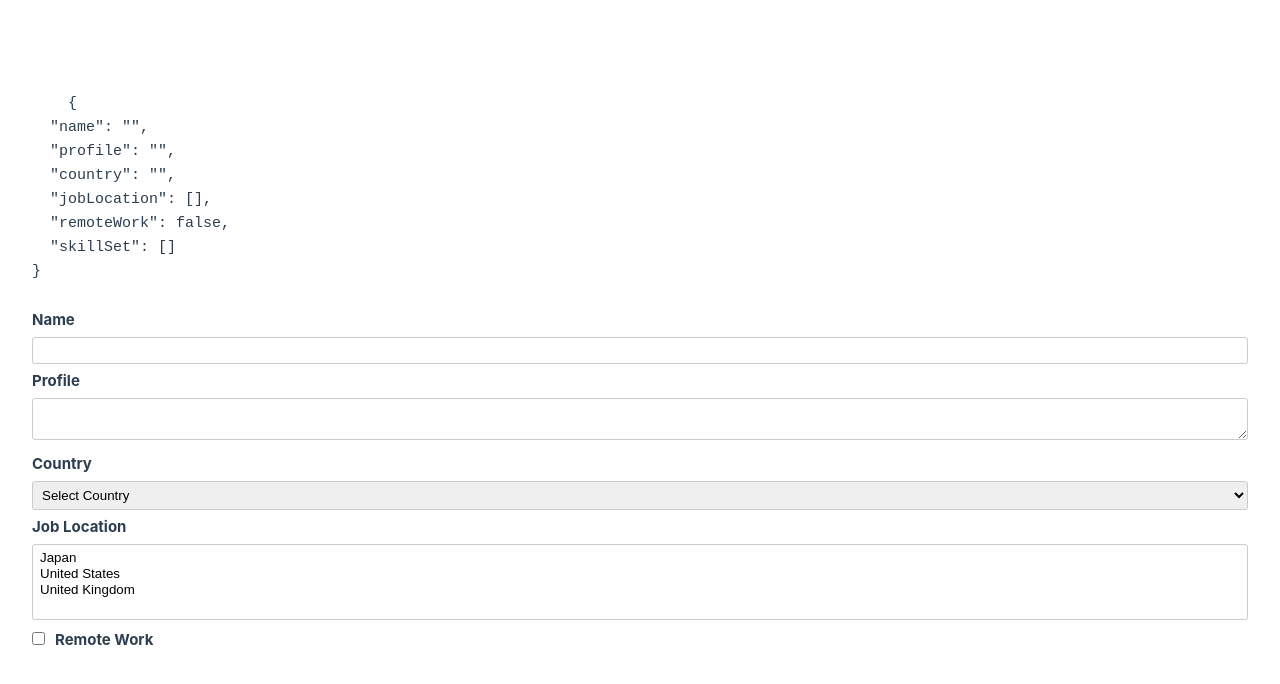
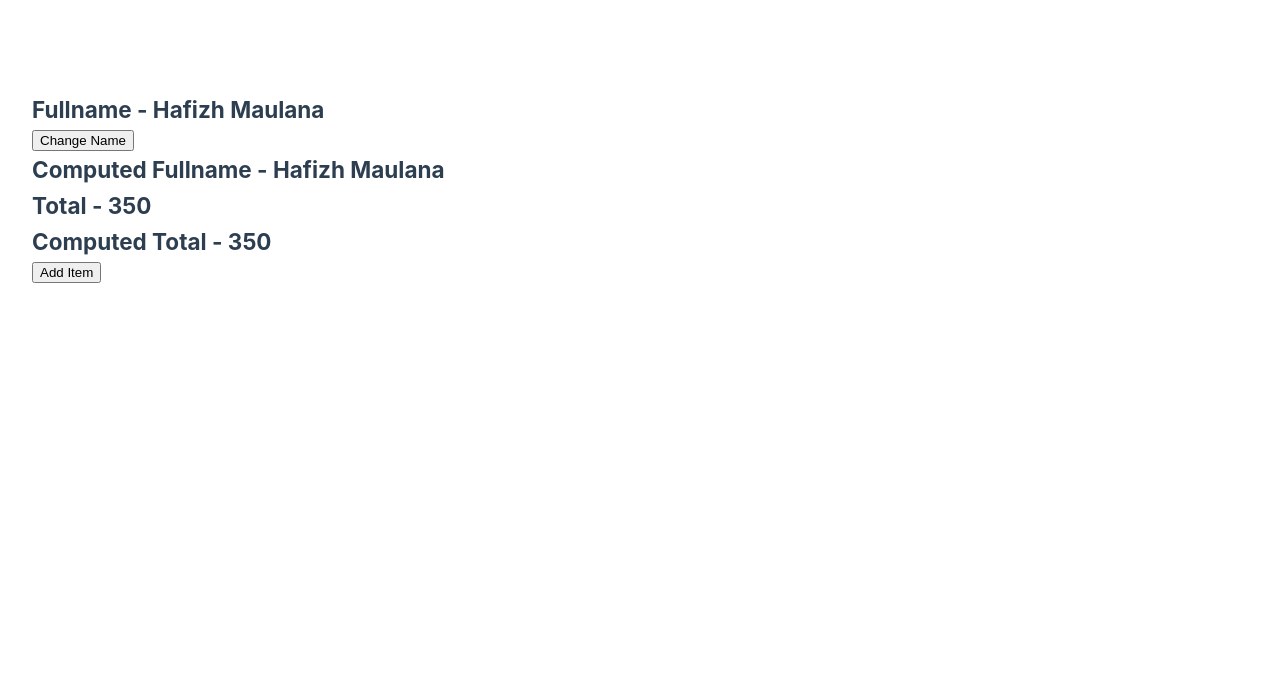
Before and after one commit to fizipan/vue-basic, a Vue app: page / in a window 1280 px wide. Shown: the top 684 px of the page. Built offline with nearby package versions, Linux system fonts and the light colour scheme.

Commit message:
computed-properties

```diff
--- a/src/App.vue
+++ b/src/App.vue
@@ -1,45 +1,10 @@
 <template>
-  <div>
-    <pre>
-    {{ JSON.stringify(formInput, null, 2) }}
-  </pre
-    >
-  </div>
-  <form>
-    <div>
-      <label for="name">Name</label>
-      <input id="name" v-model.trim="formInput.name" type="text" autocomplete="off" />
-    </div>
-
-    <div>
-      <label for="profile">Profile</label>
-      <textarea id="profile" v-model.trim="formInput.profile" autocomplete="off"></textarea>
-    </div>
-
-    <div>
-      <label for="country">Country</label>
-      <select name="country" id="country" v-model="formInput.country">
-        <option value="">Select Country</option>
-        <option>Japan</option>
-        <option>United States</option>
-        <option>United Kingdom</option>
-      </select>
-    </div>
-
-    <div>
-      <label for="jobLocation">Job Location</label>
-      <select name="jobLocation" id="jobLocation" multiple v-model="formInput.jobLocation">
-        <option>Japan</option>
-        <option>United States</option>
-        <option>United Kingdom</option>
-      </select>
-    </div>
-
-    <div>
-      <input type="checkbox" name="remoteWork" id="remoteWork" v-model="formInput.remoteWork" />
-      <label for="remoteWork">Remote Work</label>
-    </div>
-  </form>
+  <h2>Fullname - {{ firstName }} {{ lastName }}</h2>
+  <button @click="changeName">Change Name</button>
+  <h2>Computed Fullname - {{ fullName }}</h2>
+  <h2>Total - {{ items.reduce((total, item) => total + item.price, 0) }}</h2>
+  <h2>Computed Total - {{ total }}</h2>
+  <button @click="items.push({ id: 4, name: 'New Item', price: 10 })">Add Item</button>
 </template>
 
 <script>
@@ -47,45 +12,36 @@ export default {
   name: "App",
   data() {
     return {
-      formInput: {
-        name: "",
-        profile: "",
-        country: "",
-        jobLocation: [],
-        remoteWork: false,
-        skillSet: [],
-      },
+      firstName: "Hafizh",
+      lastName: "Maulana",
+      items: [
+        { id: 1, title: "TV", price: 100 },
+        { id: 2, title: "Laptop", price: 200 },
+        { id: 3, title: "Kulkas", price: 50 },
+      ],
     }
   },
-  methods: {},
+  methods: {
+    changeName() {
+      this.fullName = "Syatya Athary"
+    },
+  },
+  computed: {
+    fullName: {
+      get() {
+        return this.firstName + " " + this.lastName
+      },
+      set(newValue) {
+        const names = newValue.split(" ")
+        this.firstName = names[0]
+        this.lastName = names[1]
+      },
+    },
+    total() {
+      return this.items.reduce((total, item) => total + item.price, 0)
+    },
+  },
 }
 </script>
 
-<style scoped>
-label {
-  font-weight: bold;
-  display: flex;
-  margin-bottom: 5px;
-}
-
-input,
-textarea,
-select {
-  width: 100%;
-  border: 1px solid #ccc;
-  border-radius: 3px;
-  padding: 5px;
-  margin-bottom: 5px;
-}
-
-input[type="checkbox"] {
-  width: auto;
-  margin-right: 10px;
-}
-
-input + label {
-  font-weight: bold;
-  display: inline-flex;
-  margin-right: 20px;
-}
-</style>
+<style scoped></style>
```
